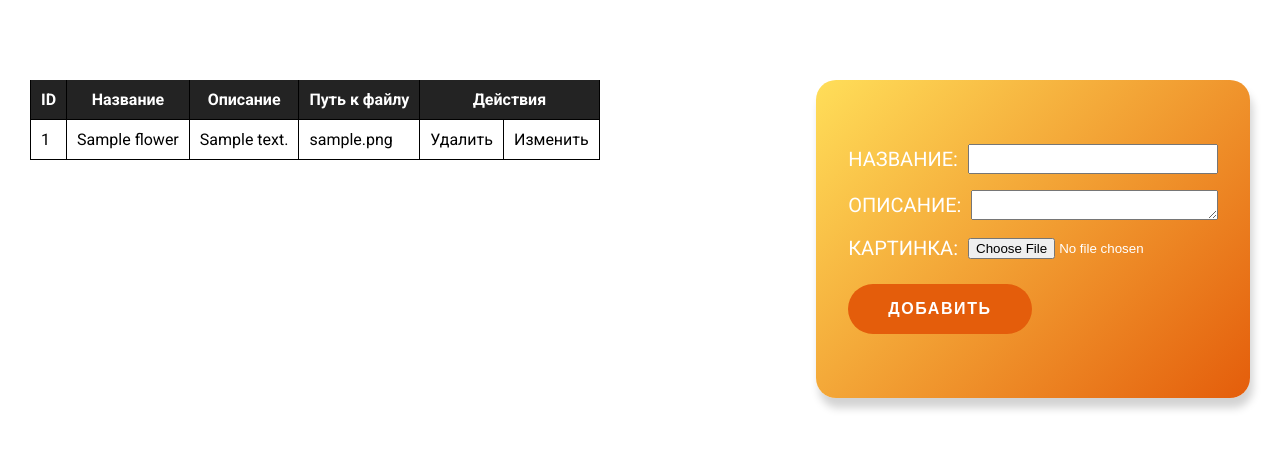
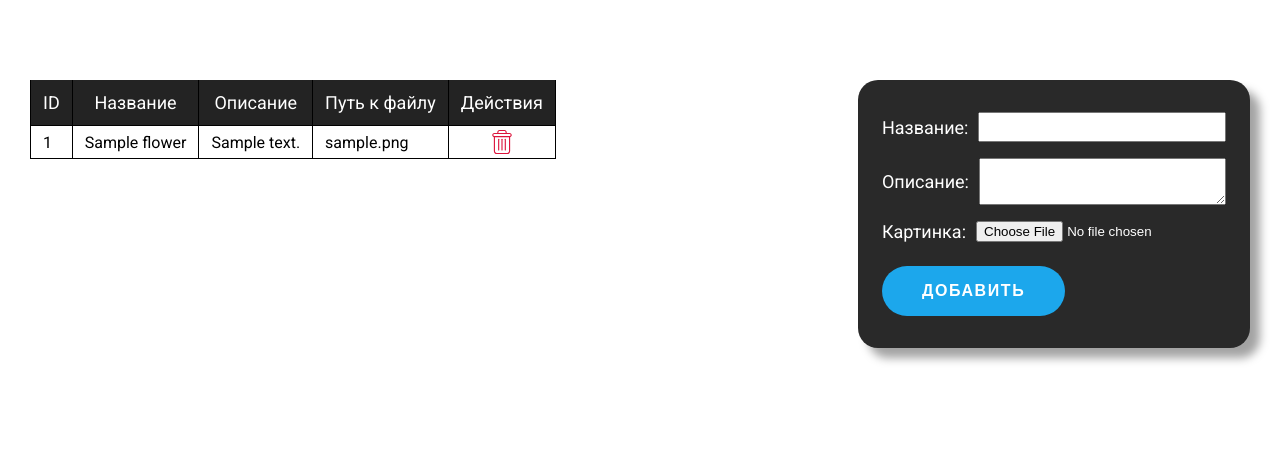
Before and after one commit to Batroff/flowers-webapp, a Flask app: page /admin in a window 1280 px wide. Shown: the part 50-499 px from the top of the page. Run offline with Flask 2, Linux system fonts and the light colour scheme; a user stored in the database is signed in; tables that the repository leaves empty hold one stand-in row (values such as "Sample post").

Commit message:
- add dependency of itemsCount in about section;  - change grid settings on 480px screen;  - add more styles to admin panel, delete-icon;  - fix overflow when top menu is opened;  - add charset to mysql client;  - fix blue-btn classname joining;  - remove default about image.

```diff
--- a/config.py
+++ b/config.py
@@ -5,7 +5,7 @@ class Config(object):
     SECRET_KEY = config('SECRET_KEY')
 
     # database
-    SQLALCHEMY_DATABASE_URI = '{}://{}:{}@{}:{}/{}'.format(
+    SQLALCHEMY_DATABASE_URI = '{}://{}:{}@{}:{}/{}?charset=utf8mb4'.format(
         config('DB_ENGINE', default='mysql+pymysql'),
         config('DB_USER'),
         config('DB_PASSWORD'),
--- a/flaskr/static/assets/admin.js
+++ b/flaskr/static/assets/admin.js
@@ -4,9 +4,8 @@ window.addEventListener('DOMContentLoaded', () => {
 });
 
 function tableHandler(e) {
-    console.log(e)
-    if (e.target.hasAttribute('data-delete')) {
-        const item = e.target.parentElement
+    if (e.target.closest('td').hasAttribute('data-delete')) {
+        const item = e.target.closest('tr')
         const item_id = item.getAttribute('data-id')
         const item_title = item.querySelector('[data-title]').textContent
         const item_description = item.querySelector('[data-description]').textContent
--- a/flaskr/static/assets/styles.css
+++ b/flaskr/static/assets/styles.css
@@ -17,12 +17,21 @@ body {
     margin: 0 auto;
 }
 
+img {
+    display: inline-block;
+    max-width: 100%;
+}
+
 td, tr, th, table {
     border-spacing: 0;
 }
 
-td, th {
-    padding: 10px;
+th {
+    padding: .75rem;
+}
+
+td {
+    padding: .25rem .75rem;
 }
 
 td, th {
@@ -34,10 +43,15 @@ td:last-child, th:last-child {
     border-right: 1px solid #000;
 }
 
+tr:nth-of-type(2n) {
+    background: #d9d9d9;
+}
 
 th {
     background: #232323;
     color: #fff;
+    font-weight: 500;
+    font-size: 1.125rem;
 }
 
 td[data-delete]:hover {
@@ -83,22 +97,25 @@ a {
 }
 
 .panel form {
-    padding: 4rem 2rem;
-    background: linear-gradient(135deg, #ffde59, #e45d0b);
+    padding: 2rem 1.5rem;
+    background: #292929;
     border-radius: 20px;
-    box-shadow: 3px 10px 8px #d3d3d3;
+    box-shadow: 10px 10px 10px #a3a3a3;
     color: #ffffff;
 }
 
 .params-item label {
     margin-right: 10px;
-    font-size: 1.25rem;
-    text-transform: uppercase;
+    font-size: 1.125rem;
+    font-weight: 500;
 }
 
 .params-item input, textarea {
     max-width: 250px;
     width: 100%;
+}
+
+.params-item input {
     height: 30px;
 }
 
@@ -119,10 +136,21 @@ a {
     margin-bottom: 1.5rem;
 }
 
+.panel .delete-img {
+    display: flex;
+    justify-content: center;
+    align-items: center;
+}
+
+.panel img {
+    width: 1.5rem;
+    height: 1.5rem;
+}
+
 .panel button {
     appearance: none;
     border: none;
-    background: #e45d0b;
+    background: #1CA7EC;
     color: #fff;
     padding: 1rem 2.5rem;
     border-radius: 999px;
@@ -131,15 +159,6 @@ a {
     letter-spacing: .1em;
     text-transform: uppercase;
 }
-
-.form-item {
-    display: none;
-}
-
-#form-add {
-    display: block;
-}
-
 #message {
     position: absolute;
     top: 5px;
--- a/flaskr/templates/admin.html
+++ b/flaskr/templates/admin.html
@@ -19,7 +19,7 @@
           <th>Название</th>
           <th>Описание</th>
           <th>Путь к файлу</th>
-          <th colspan="2">Действия</th>
+          <th>Действия</th>
         </tr>
         </thead>
         <tbody>
@@ -29,60 +29,39 @@
             <td data-title>{{ item.title }}</td>
             <td data-description>{{ item.description }}</td>
             <td data-image>{{ item.image }}</td>
-            <td data-delete>Удалить</td>
-            <td>Изменить</td>
+            <td data-delete><div class="delete-img"><img src="static/assets/delete-icon.svg" alt="Удалить"/></div></td>
           </tr>
         {% endfor %}
         </tbody>
       </table>
 
-      <form method="POST" id="form-edit" class="form-item" enctype="multipart/form-data">
-        <h3>Товар №{% if items %}{{ items[0].id }}{% endif %}</h3>
-        <label for="form-item-id">ID</label>
-        <select name="id" id="form-item-id">
-          {% for item in items %}
-            <option value="{{ item.id }}">{{ item.id }}</option>
-          {% endfor %}
-        </select>
+<!--      <h3>Товар №{% if items %}{{ items[0].id }}{% endif %}</h3>-->
+<!--      <label for="form-item-id">ID</label>-->
+<!--      <select name="id" id="form-item-id">-->
+<!--        {% for item in items %}-->
+<!--          <option value="{{ item.id }}">{{ item.id }}</option>-->
+<!--        {% endfor %}-->
+<!--      </select>-->
 
+      <form method="POST" id="form" enctype="multipart/form-data">
         <div class="params">
           <div class="params-item">
-            <label for="form-edit-title">Название:</label>
-            <input type="text" name="title" id="form-edit-title">
+            <label for="form-title">Название:</label>
+            <input type="text" name="title" id="form-title">
           </div>
 
           <div class="params-item">
-            <label for="form-edit-description">Описание:</label>
-            <textarea type="text" name="description" id="form-edit-description"></textarea>
+            <label for="form-description">Описание:</label>
+            <textarea rows="3" type="text" name="description" id="form-description"></textarea>
           </div>
 
           <div class="params-item">
-            <label for="form-edit-image">Картинка:</label>
-            <input type="file" name="image" id="form-edit-image">
+            <label for="form-image">Картинка:</label>
+            <input type="file" name="image" id="form-image">
           </div>
         </div>
 
-        <button type="submit" name="action" value="apply">Применить</button>
-      </form>
-
-      <form method="POST" id="form-add" class="form-item" enctype="multipart/form-data">
-        <div class="params">
-          <div class="params-item">
-            <label for="form-add-title">Название:</label>
-            <input type="text" name="title" id="form-add-title">
-          </div>
-
-          <div class="params-item">
-            <label for="form-add-description">Описание:</label>
-            <textarea type="text" name="description" id="form-add-description"></textarea>
-          </div>
-
-          <div class="params-item">
-            <label for="form-add-image">Картинка:</label>
-            <input type="file" name="image" id="form-add-image">
-          </div>
-        </div>
-
+        <input type="hidden" name="id">
         <button type="submit" name="action" value="add">Добавить</button>
       </form>
     </div>
--- a/front/src/components/about/about-item.module.css
+++ b/front/src/components/about/about-item.module.css
@@ -15,12 +15,6 @@
 }
 
 @media only screen and (min-width: 480px) {
-    .image {
-        margin-bottom: 40px;
-    }
-}
-
-@media only screen and (min-width: 768px) {
     .image {
         height: calc((100vw - 60px) / 2 - 15px);
         margin-bottom: 30px;
--- a/front/src/components/about/about.js
+++ b/front/src/components/about/about.js
@@ -23,7 +23,7 @@ export default function About(props) {
     fetch('http://localhost:5000/api/flowers')
         .then(res => res.json())
         .then(items => setItems(items), error => console.log(error))
-  })
+  }, [itemsCount])
 
   const handleShowMoreClick = () => {
     const increment = 3
--- a/front/src/components/buttons/blue-button.js
+++ b/front/src/components/buttons/blue-button.js
@@ -4,6 +4,6 @@ export default function BlueButton(props) {
   const { text, classname, onClickHandler } = props
 
   return (
-    <button type={"button"} className={`blue-btn ${classname}`} onClick={onClickHandler}>{ text }</button>
+    <button type={"button"} className={['blue-btn', classname].join(' ')} onClick={onClickHandler}>{ text }</button>
   )
 }
--- a/front/src/components/top-menu/burger-btn.js
+++ b/front/src/components/top-menu/burger-btn.js
@@ -5,7 +5,7 @@ export default function BurgerBtn(props) {
   return (
     <div className={props.isOpen ? styles.open : styles.closed}
          id={styles.container}
-         onClick={() => props.handler(!props.isOpen)}>
+         onClick={props.handler}>
       <div className={styles.line}></div>
       <div className={styles.line}></div>
       <div className={styles.line}></div>
--- a/front/src/index.css
+++ b/front/src/index.css
@@ -68,6 +68,10 @@ h1 {
   h1 {
     font-size: 4rem;
   }
+}
+
+.menu-open {
+  overflow: hidden;
 }
 
 .text-blue {
```
Also changed, not shown: front/src/components/about/about.module.css (+6 -4 lines), front/src/components/top-menu/top-menu.js (+6 -1 lines), flaskr/static/assets/delete-icon.svg (added), front/public/images/about-item-image.jpg (deleted).
